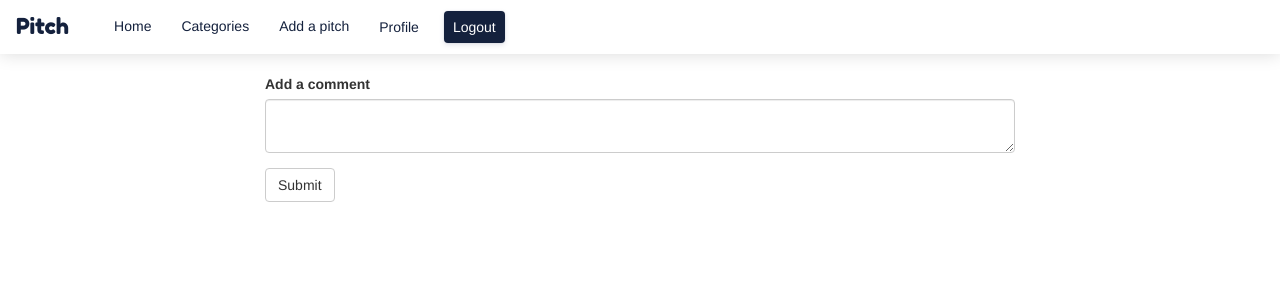
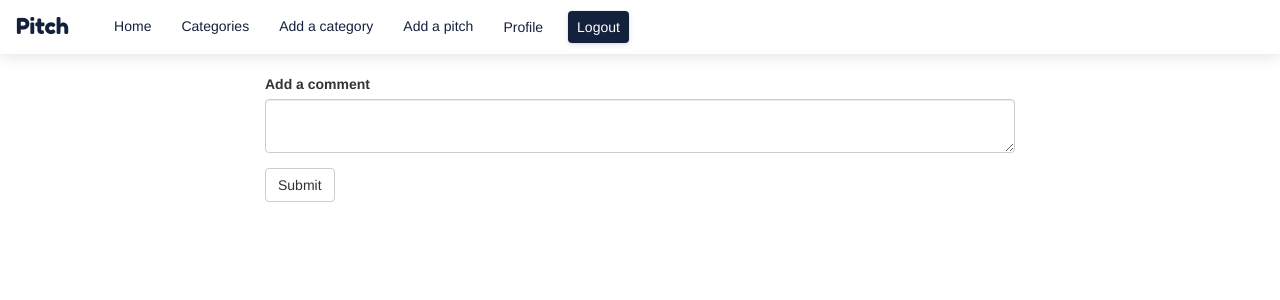
Before and after one commit to aleki21/pitchip, a Flask app: page /comment/1 in a window 1280 px wide. Shown: the top 300 px of the page. Run offline with Flask 2, Linux system fonts and the light colour scheme; the visitor is signed in with stand-in values (Sample User, id 1); data comes from the database, SQL or seed files in the repository; data that the repository does not hold is empty; some libraries are stand-ins or nearby versions.

Commit message:
add categories

```diff
--- a/app/main/forms.py
+++ b/app/main/forms.py
@@ -8,7 +8,7 @@ class UpdateProfile(FlaskForm):
 
 class PitchForm(FlaskForm):
     title = StringField("Pitch Title", validators = [Required()])
-    category = SelectField("What category are you submitting to?", choices=[("Twitter", "Twitter Pitches"), ( "Elevator", "Elevator Pitches"), ("Competition", "Competition Pitches"), ("Investor", "Investor Pitches")],validators=[Required()])
+    category = StringField("What category are you submitting to?",validators=[Required()])
     pitch_content = TextAreaField('What pitch do you want to share?',validators = [Required()] )
     submit = SubmitField('Submit')
 
--- a/app/main/views.py
+++ b/app/main/views.py
@@ -14,11 +14,9 @@ def index():
     categories = Category.query.all()
     return render_template('index.html', title=title, categories=categories)
 
-@main.route('/category/add-category', methods=['GET', 'POST'])
+@main.route('/add-category', methods=['GET', 'POST'])
 def add_category():
     form = CategoryForm()
-    if current_user.username != "aleki21":
-        abort(404)
     if form.validate_on_submit():
         category = Category(category_name=form.category_name.data)
         db.session.add(category)
@@ -92,7 +90,12 @@ def new_pitch():
     categories = Category.query.all()
     if form.validate_on_submit():
         category_id=(Category.get_category_name(form.category.data))
-        pitch = Pitch(pitch_content=form.pitch_content.data, pitcher=current_user, title=form.title.data, category_id=(Category.get_category_name(form.category.data)), upvotes= 0, downvotes=0)
+        pitch = Pitch(
+            pitch_content=form.pitch_content.data,
+            pitcher=current_user, title=form.title.data,
+            category_id=(Category.get_category_name(form.category.data)),
+            upvotes= 0,
+            downvotes=0)
         db.session.add(pitch)
         db.session.commit()
         flash('Your pitch has been posted!', 'success')
--- a/app/models.py
+++ b/app/models.py
@@ -44,10 +44,16 @@ class Category(db.Model):
     category_name = db.Column(db.String())
     pitches = db.relationship("Pitch", backref ="category", lazy= "dynamic")
 
+    def save_category_name(self):
+        db.session.add(self)
+        db.session.commit()
+
     @classmethod
     def get_category_name(cls,category_name):
         categoryName = Category.query.filter_by(category_name = category_name).first()
-        return categoryName
+        print('categoryname',categoryName)
+        return categoryName.id
+
 
     def __repr__(self):
         return f'Category{self.category_name}'
--- a/app/templates/navbar.html
+++ b/app/templates/navbar.html
@@ -30,6 +30,7 @@
                             {% endfor%}
                         </div>
                     </li>
+                    <li><a href="{{url_for('main.add_category', uname=current_user.username)}}"> Add a category</a></li>
                     <li><a href="{{url_for('main.new_pitch', uname=current_user.username)}}"> Add a pitch</a></li>
                     {% if current_user.username == "Alex"%}
                     <li><a href="{{url_for('main.add_category')}}"> Add a category</a></li>
```
